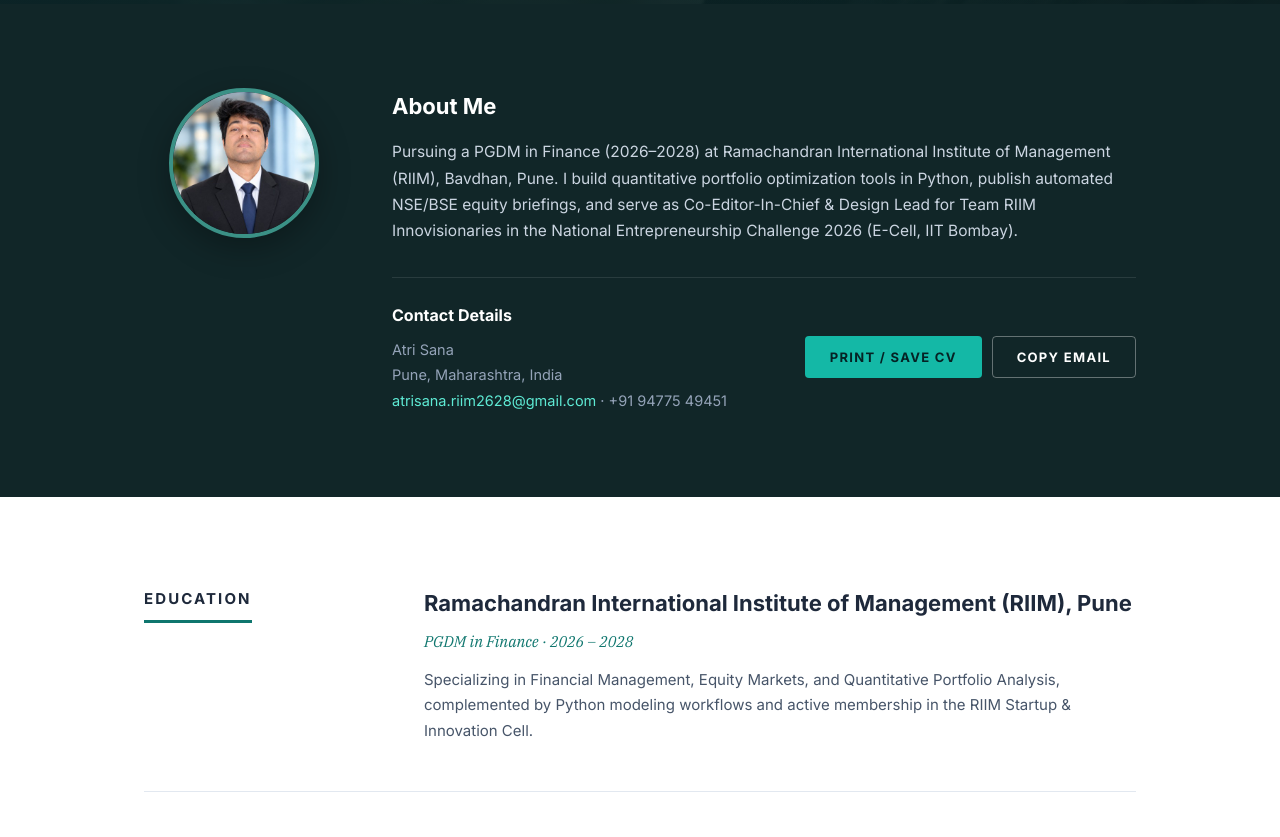
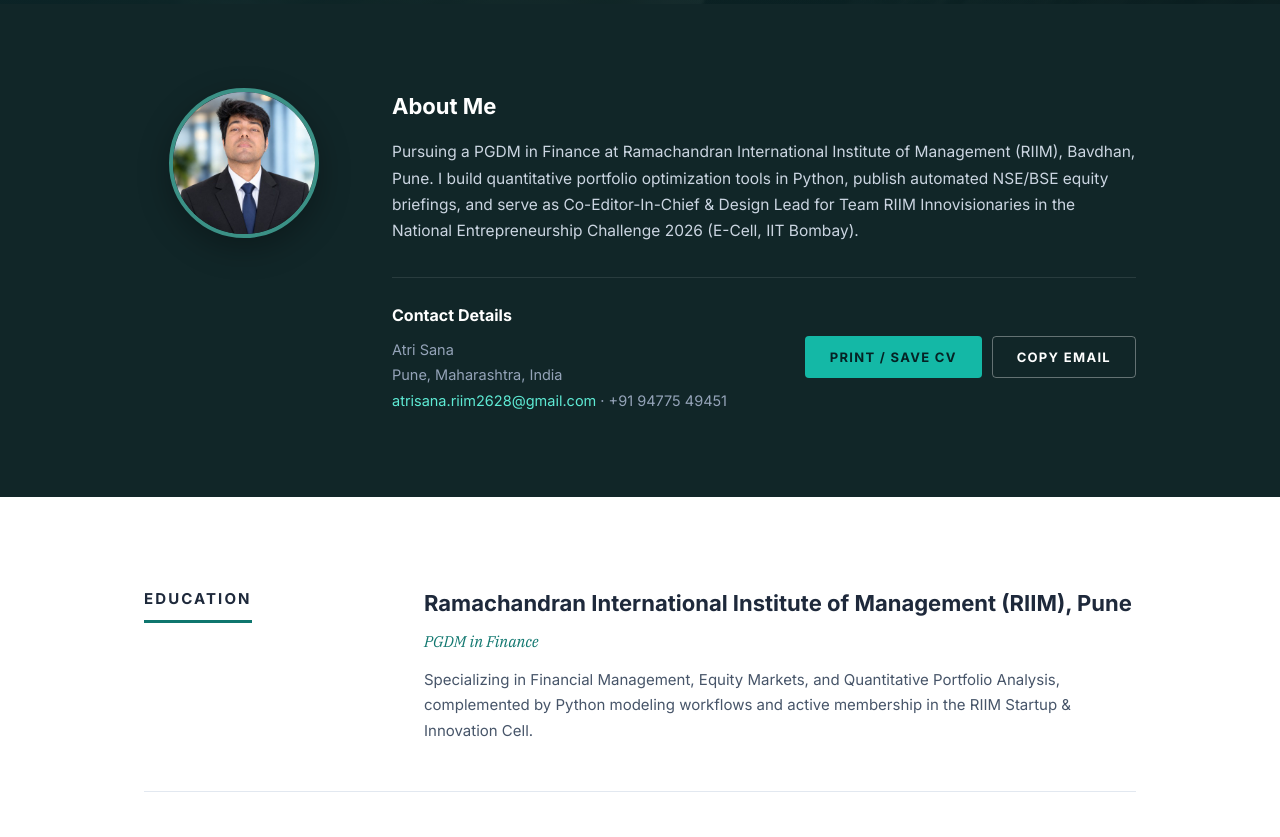
Before and after one commit to atrisanariim2628-maker/atri, a plain HTML site: page index.html in a window 1280 px wide. Shown: the part 700-1537 px from the top of the page. Drawn offline with Linux system fonts and the light colour scheme.

Commit message:
Remove PGDM study years

```diff
--- a/index.html
+++ b/index.html
@@ -819,7 +819,7 @@
       <div>
         <h2 class="about-h2">About Me</h2>
         <p class="about-text">
-          Pursuing a PGDM in Finance (2026–2028) at Ramachandran International Institute of Management (RIIM), Bavdhan, Pune. I build quantitative portfolio optimization tools in Python, publish automated NSE/BSE equity briefings, and serve as Co-Editor-In-Chief &amp; Design Lead for Team RIIM Innovisionaries in the National Entrepreneurship Challenge 2026 (E-Cell, IIT Bombay).
+          Pursuing a PGDM in Finance at Ramachandran International Institute of Management (RIIM), Bavdhan, Pune. I build quantitative portfolio optimization tools in Python, publish automated NSE/BSE equity briefings, and serve as Co-Editor-In-Chief &amp; Design Lead for Team RIIM Innovisionaries in the National Entrepreneurship Challenge 2026 (E-Cell, IIT Bombay).
         </p>
 
         <div class="contact-split">
@@ -851,7 +851,7 @@
         <div>
           <div class="resume-item">
             <h3>Ramachandran International Institute of Management (RIIM), Pune</h3>
-            <p class="resume-meta">PGDM in Finance &middot; 2026 – 2028</p>
+            <p class="resume-meta">PGDM in Finance</p>
             <p class="resume-desc">
               Specializing in Financial Management, Equity Markets, and Quantitative Portfolio Analysis, complemented by Python modeling workflows and active membership in the RIIM Startup &amp; Innovation Cell.
             </p>
```
